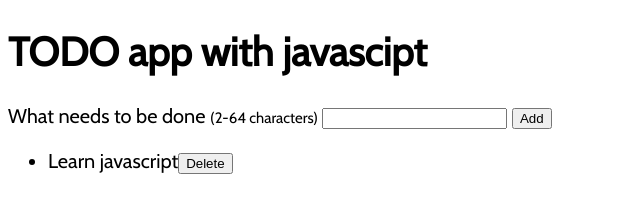
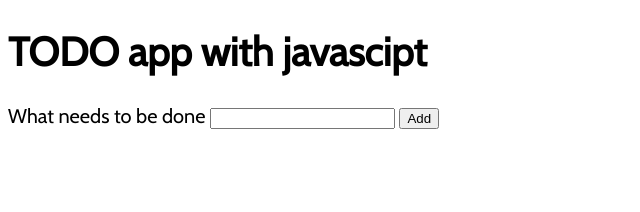
Before and after one commit to ra2dd/todo-list-js, a plain HTML site: page index.html in a window 1280 px wide. Both pictures are taken after a click on the button "Delete". Shown: the whole page, without its empty margins (0-640 px from the left). Drawn offline with nearby package versions, Linux system fonts and the light colour scheme.

Commit message:
complete app functionality

```diff
--- a/index.html
+++ b/index.html
@@ -13,9 +13,9 @@
 
         <form id="todo-form">
             <label for="todo-input">
-                What needs to be done <span>(2-64 characters)</span>
+                What needs to be done
             </label>
-            <input type="text" id="todo-input" name="todo-input" autocomplete="on" required pattern="\w{2,64}" />
+            <input type="text" id="todo-input" name="todo-input" autocomplete="on" required />
             <button type="submit">Add</button>
         </form>
 
--- a/main.js
+++ b/main.js
@@ -59,7 +59,7 @@ function buildTodoElement(id, name)
     return listItem;
 }
 
-function buildDeleteButton()
+function buildDeleteButton(id)
 {
     const button = document.createElement('button');
     const deleteTextContent = document.createTextNode('Delete');
@@ -69,7 +69,7 @@ function buildDeleteButton()
     button.addEventListener('click', (event) =>
     {
         //event.target.parentElement.remove();
-        handleDeleteButton()
+        handleDeleteButton(id);
     });
 
     return button;
@@ -93,12 +93,19 @@ function handleFormSubmit(event)
     state.tasks = [...state.tasks, returnTaskObject(state.taskName)];
     state.taskName = "";
 
+    renderInput();
     renderTodoList();
 }
 
 function handleDeleteButton(id)
 {
+    /*
+        In array.filter you can't use curly braces,
+        because the condition will throw false every time
+    */
+    state.tasks = state.tasks.filter((element) => element.id !== id);
 
+    renderTodoList();
 }
 
 
@@ -106,6 +113,7 @@ function handleDeleteButton(id)
     Rendering content
     after loading page up, submitting form
 */
+
 function renderInput()
 {
     todoInput.value = state.taskName;
@@ -116,7 +124,6 @@ function renderTodoList()
     const fragment = document.createDocumentFragment();
     state.tasks.forEach((element) =>
     {
-        console.log(element);
         fragment.appendChild(buildTodoElement(element.id, element.name));
     });
 
--- a/style.css
+++ b/style.css
@@ -19,8 +19,3 @@ input:focus
     outline: 3px solid black;
     outline-offset: 0.2rem;
 }
-
-label > span
-{
-    font-size: 0.75em;
-}
```
